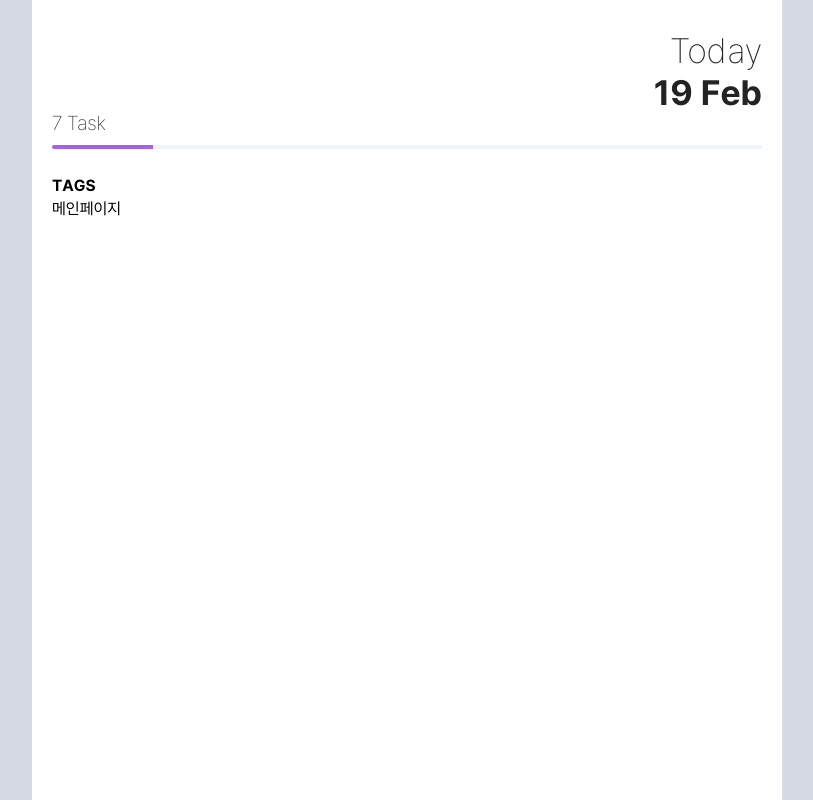
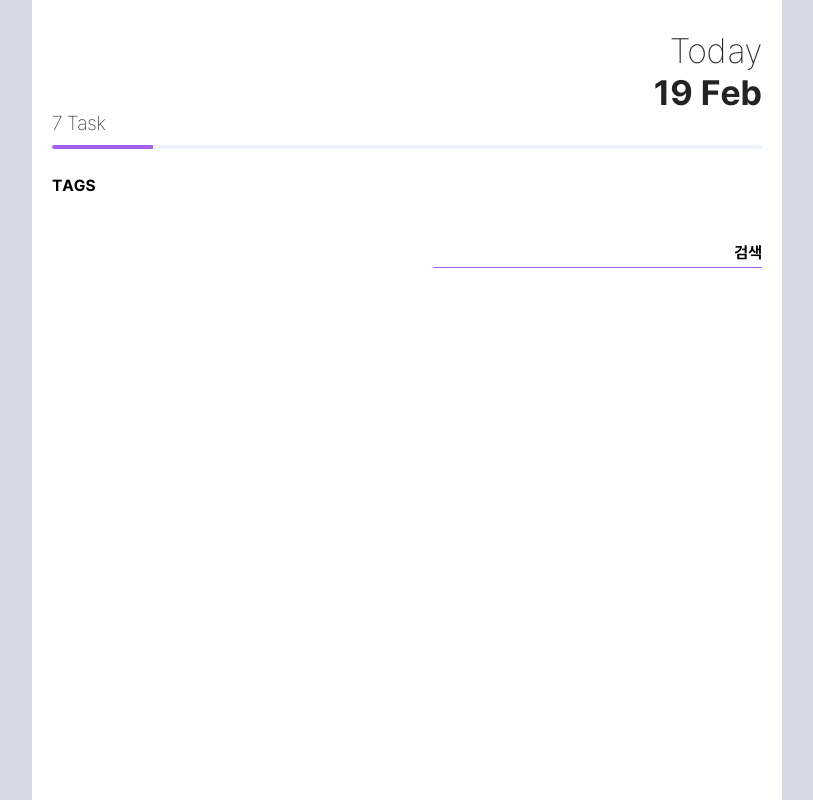
Before and after one commit to GomiLim/todo-list, a React (Create React App) app: page / in a window 1280 px wide. Shown: the whole page, without its empty margins (233-1046 px from the left). Built offline with nearby package versions, Linux system fonts and the light colour scheme.

Commit message:
FEAT: Search 작업 1. 스타일링 작업 2. 검색시 로컬스토리지에 검색어 저장되게 세팅

```diff
--- /dev/null
+++ b/src/assets/scss/containers/_search.scss
@@ -0,0 +1,46 @@
+.search-area {
+  margin-top: 40px;
+  position: relative;
+  display: flex;
+  justify-content: flex-end;
+  padding-bottom: 5px;
+
+  .search-item {
+    display: flex;
+    justify-content: space-between;
+    min-width: 230px;
+    border-bottom: 1px solid $main-color;
+  }
+
+  #search-input {
+    height: 30px;
+    &:focus-visible {
+      outline: none;
+    }
+    &::-ms-clear,
+    &::-ms-reveal {
+      display: none;
+      width: 0;
+      height: 0;
+    }
+    &::-webkit-search-decoration,
+    &::-webkit-search-cancel-button,
+    &::-webkit-search-results-button,
+    &::-webkit-search-results-decoration {
+      display: none;
+    }
+  }
+  .clear-btn {
+    width: 30px;
+    height: 30px;
+    background: url(https://img.icons8.com/pastel-glyph/2x/cancel.png) center
+      center no-repeat;
+    background-size: 50%;
+    border: none;
+    outline: none;
+    cursor: pointer;
+  }
+  button {
+    @include fontfamily($font-weight-bold);
+  }
+}
--- a/src/assets/scss/style.scss
+++ b/src/assets/scss/style.scss
@@ -10,5 +10,6 @@
 
 @import './containers/header';
 @import './containers/tags';
+@import './containers/search';
 
 @import './pages/main_page';
--- /dev/null
+++ b/src/containers/Search/index.tsx
@@ -0,0 +1,54 @@
+import React, { useRef, useState } from 'react';
+
+const Search = () => {
+  const searchRef = useRef<HTMLInputElement>(null);
+  const [searchValue, setSearchValue] = useState('');
+  const [showClearBtn, setShowClearBtn] = useState(false);
+
+  const handleClearInput = () => {
+    setSearchValue('');
+  };
+
+  const handleUpdateInputValue = (keyword: string) => {
+    setSearchValue(keyword);
+  };
+
+  const handleShowClearButton = () => {
+    !showClearBtn && setShowClearBtn(true);
+  };
+
+  const handleChangeSearchInput = (keyword: string) => {
+    handleUpdateInputValue(keyword);
+    handleShowClearButton();
+  };
+
+  const handleSearch = () => {
+    localStorage.setItem('search', searchValue);
+  };
+
+  return (
+    <div className="search-area">
+      <div className="search-item">
+        <input
+          ref={searchRef}
+          type="search"
+          id="search-input"
+          maxLength={20}
+          aria-label="컨텐츠 검색"
+          value={searchValue}
+          onChange={keyword =>
+            handleChangeSearchInput(keyword.currentTarget.value)
+          }
+        />
+        {searchValue && (
+          <button className="clear-btn" onClick={handleClearInput}></button>
+        )}
+        <button type="submit" onClick={handleSearch}>
+          검색
+        </button>
+      </div>
+    </div>
+  );
+};
+
+export default React.memo(Search);
--- a/src/containers/index.ts
+++ b/src/containers/index.ts
@@ -1,3 +1,4 @@
 export * from './Modal';
 export { default as Header } from './Header';
 export { default as Tags } from './Tags';
+export { default as Search } from './Search';
--- a/src/pages/MainPage.tsx
+++ b/src/pages/MainPage.tsx
@@ -1,5 +1,5 @@
 import React, { useState } from 'react';
-import { Header, Tags } from 'containers';
+import { Header, Search, Tags } from 'containers';
 
 import { PropsTagItem } from 'models';
 
@@ -28,7 +28,7 @@ const MainPage = () => {
         createTag={createItem}
         filter={filter}
       />
-      <div>메인페이지</div>
+      <Search />
     </div>
   );
 };
```
